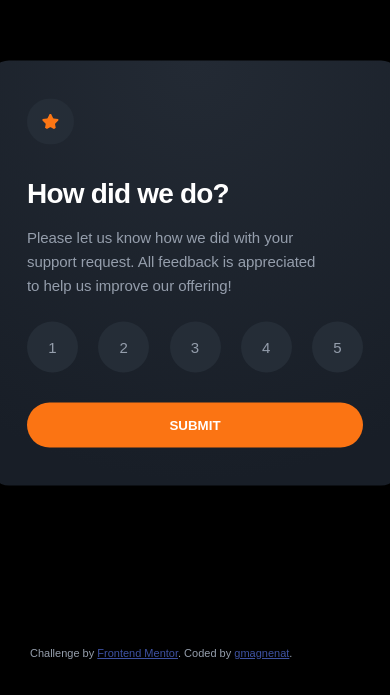
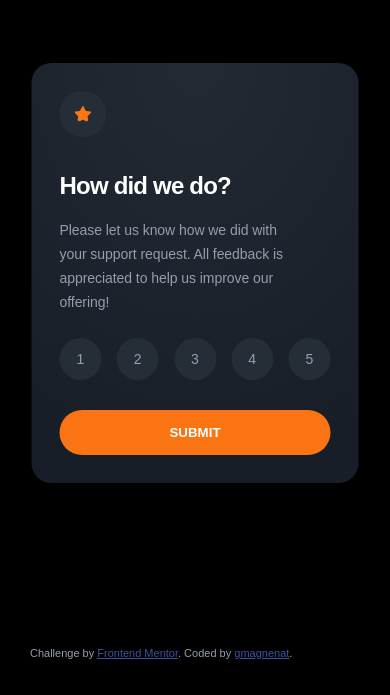
Before and after one commit to gmagnenat/fe-mentor-interactive-card, a website: page src/index.html in a window 390 px wide. Shown: the part 149-844 px from the top of the page. Drawn offline with nearby package versions, Linux system fonts and the light colour scheme; files that its build step writes are made by us from their sources; files whose address does not match are found by name.

Commit message:
Fix media queries

```diff
--- a/src/sass/_base.scss
+++ b/src/sass/_base.scss
@@ -7,8 +7,10 @@
 	--color-very-dark-blue: hsl(216, 12%, 8%);
 
 	--body-font-size: 1.5rem;
+	--body-font-size-mobile: 1.4rem;
 
 	--heading-font-size: 2.8rem;
+	--heading-font-size-mobile: 2.4rem;
 	--heading-font-color: var(--color-white);
 }
 
@@ -34,4 +36,8 @@ body {
 	line-height: 1.5;
 	background-color: black;
 	color: var(--color-light-grey);
+
+	@media screen and (max-width: 768px) {
+		font-size: var(--body-font-size-mobile);
+	}
 }
--- a/src/sass/main.scss
+++ b/src/sass/main.scss
@@ -4,6 +4,10 @@ h1 {
 	font-size: var(--heading-font-size);
 	letter-spacing: -0.08rem;
 	color: var(--heading-font-color);
+
+	@media screen and (max-width: 768px) {
+		font-size: var(--heading-font-size-mobile);
+	}
 }
 
 .body {
@@ -28,10 +32,18 @@ h1 {
 	top: 50%;
 	left: 50%;
 	transform: translate(-50%, -50%);
+
+	@media screen and (max-width: 768px) {
+		width: 32.7rem;
+	}
 }
 
 .inner__wrapper {
 	padding: 3.8rem;
+
+	@media screen and (max-width: 768px) {
+		padding: 2.8rem;
+	}
 }
 
 .star__icon {
@@ -78,6 +90,11 @@ h1 {
 		background-color: var(--color-primary);
 		color: var(--color-white);
 	}
+
+	@media screen and (max-width: 768px) {
+		width: 4.2rem;
+		height: 4.2rem;
+	}
 }
 
 input[type='radio'] {
@@ -117,6 +134,10 @@ input[type='radio']:checked + .form-control {
 		}
 
 		padding: 3.8rem;
+
+		@media screen and (max-width: 768px) {
+			padding: 2.8rem;
+		}
 	}
 
 	.thankyou__text {
@@ -133,6 +154,10 @@ input[type='radio']:checked + .form-control {
 	margin-right: auto;
 	margin-left: auto;
 	text-align: center;
+
+	@media screen and (max-width: 768px) {
+		width: 55%;
+	}
 }
 
 .hide {
```
Also changed, not shown: public/css/main.css.
